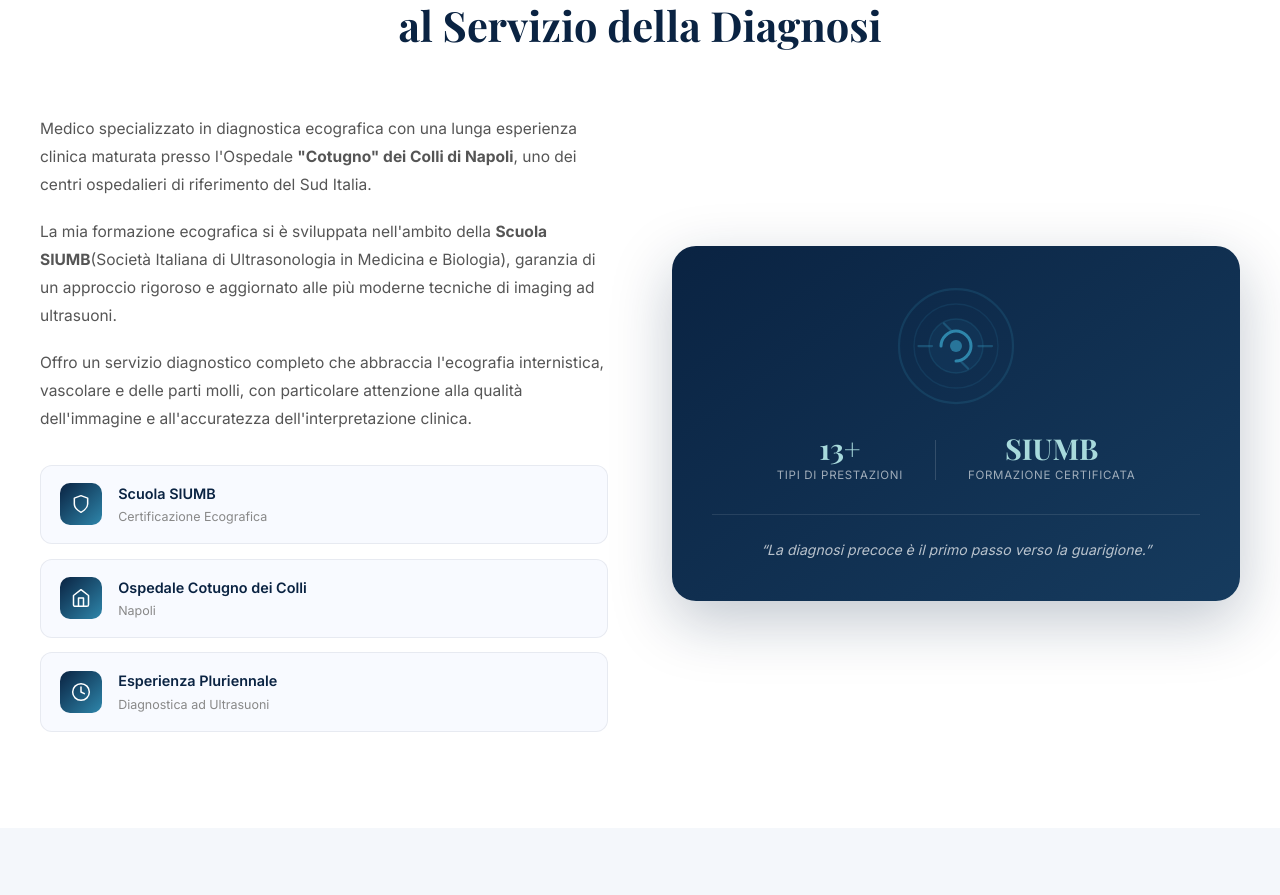
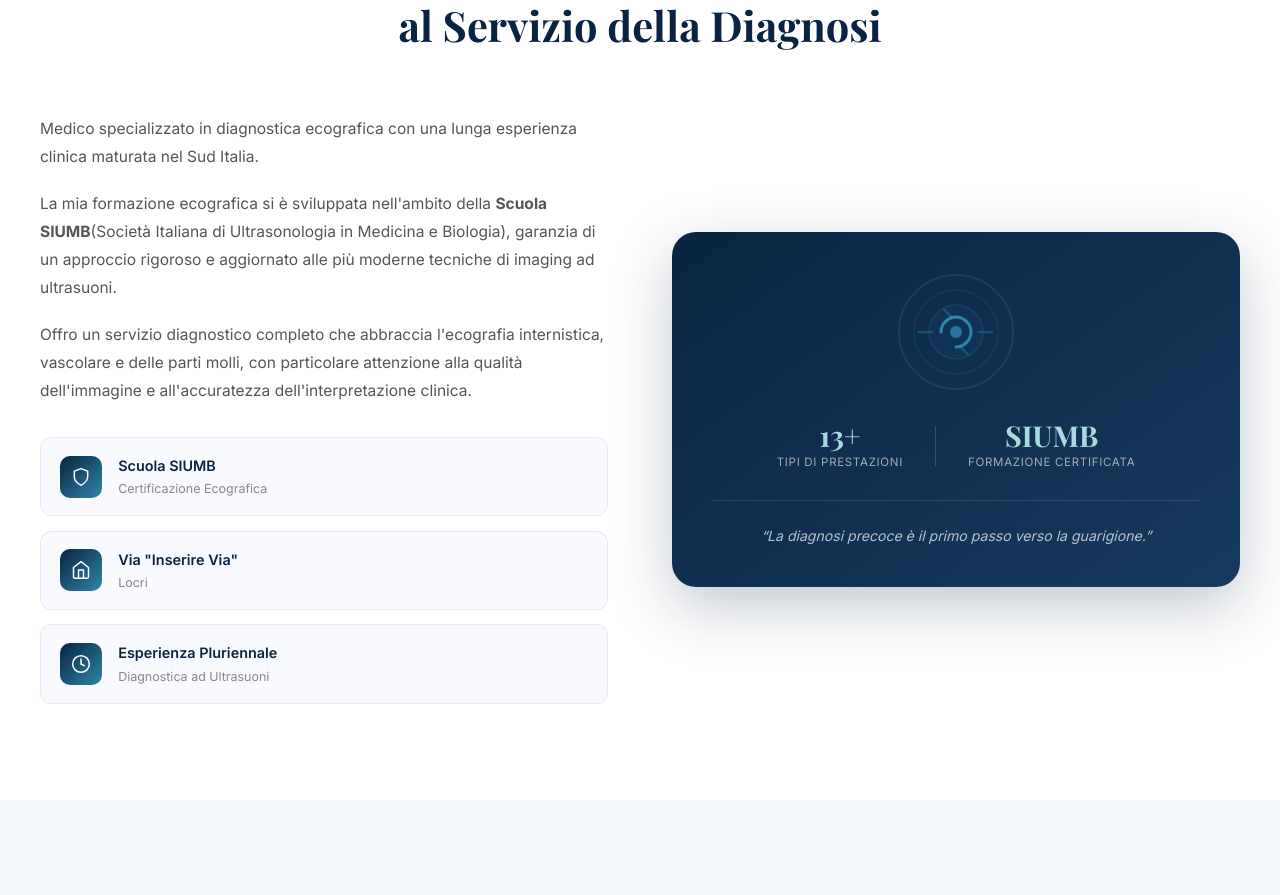
Before and after one commit to umbertocicciaa/doctor-antonio-comperatore, a React (Vite) app: page / in a window 1280 px wide. Shown: the part 994-1889 px from the top of the page. Built offline with nearby package versions, Linux system fonts and the light colour scheme.

Commit message:
fix: update location references from Napoli to Locri in About component and tests

```diff
--- a/src/components/About.jsx
+++ b/src/components/About.jsx
@@ -23,9 +23,7 @@
             className={`about__text${textVisible ? ' animate-in-left' : ''}`}
           >
             <p className="about__lead">
-              Medico specializzato in diagnostica ecografica con una lunga esperienza clinica maturata
-              presso l&apos;Ospedale <strong>&quot;Cotugno&quot; dei Colli di Napoli</strong>, uno dei centri
-              ospedalieri di riferimento del Sud Italia.
+              Medico specializzato in diagnostica ecografica con una lunga esperienza clinica maturata nel Sud Italia.
             </p>
 
             <p>
@@ -61,8 +59,8 @@
                   </svg>
                 </div>
                 <div>
-                  <strong>Ospedale Cotugno dei Colli</strong>
-                  <span>Napoli</span>
+                  <strong>Via "Inserire Via"</strong>
+                  <span>Locri</span>
                 </div>
               </div>
 
```
Also changed, not shown: 1 other file (tests, documents, lock files or other folders).
